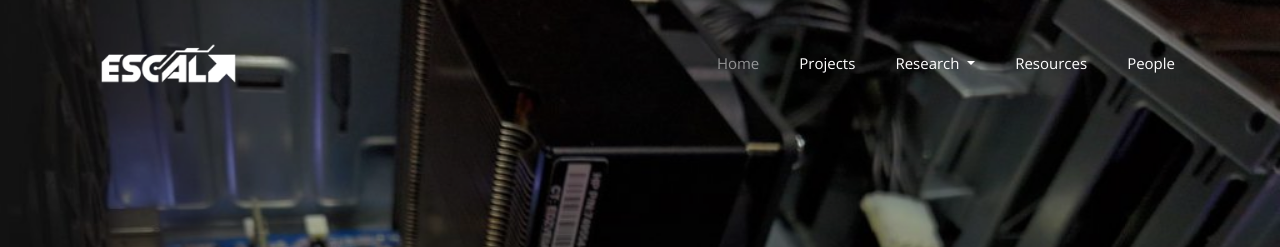
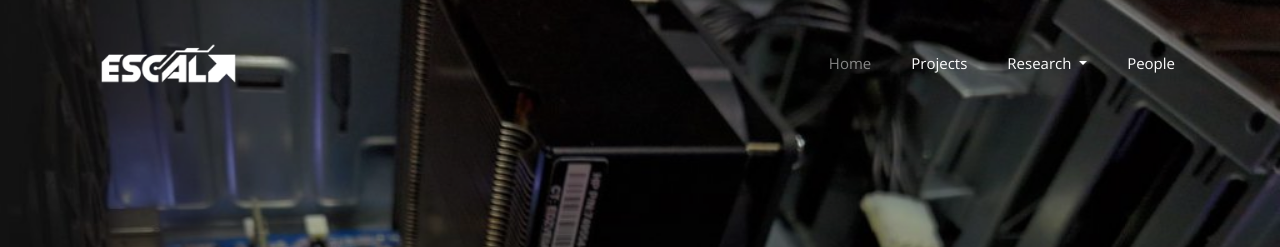
Before and after one commit to cepdnaclk/escal-new, a Jekyll site: the page built from pages/index.html, in a window 1280 px wide and 900 px high. Shown: the top 247 px of the window. Built offline with Jekyll 4.4.1, drawn with Linux system fonts in a browser that asks for light colours; some web fonts are replaced.

Commit message:
Remove Resources Page

```diff
--- a/_data/navigation.yml
+++ b/_data/navigation.yml
@@ -11,7 +11,5 @@
     url: /research/robotics/
   - title: ESCAL GPU
     url: /research/gpu/
-- title: Resources
-  url: /resources/
 - title: People
   url: /people/
```
